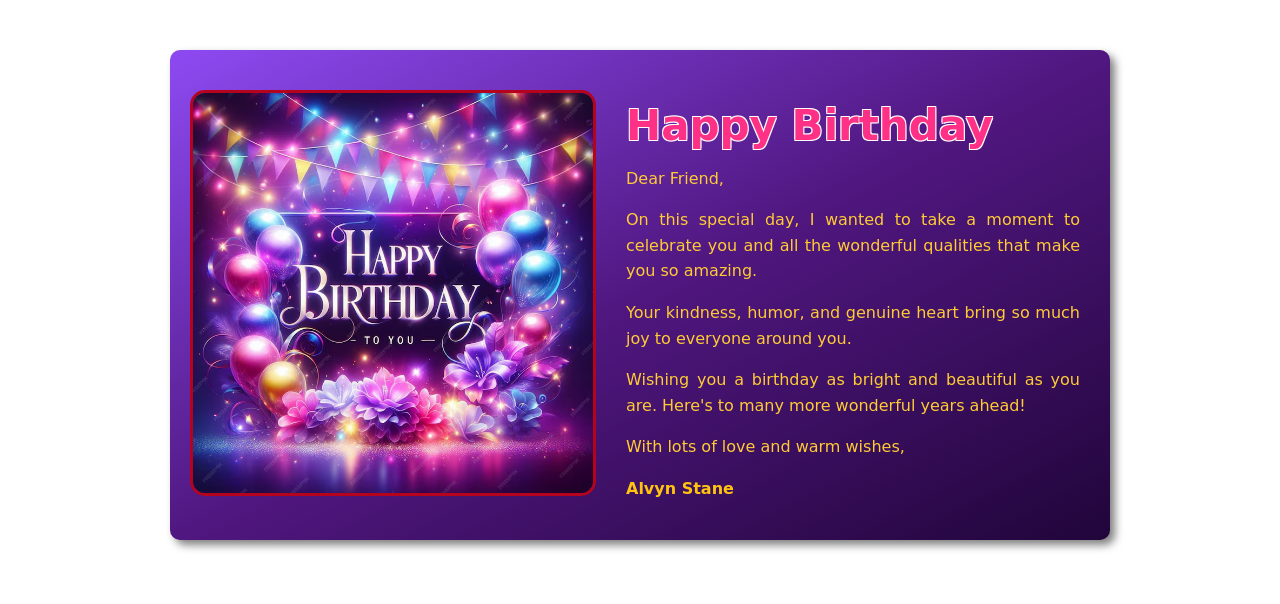
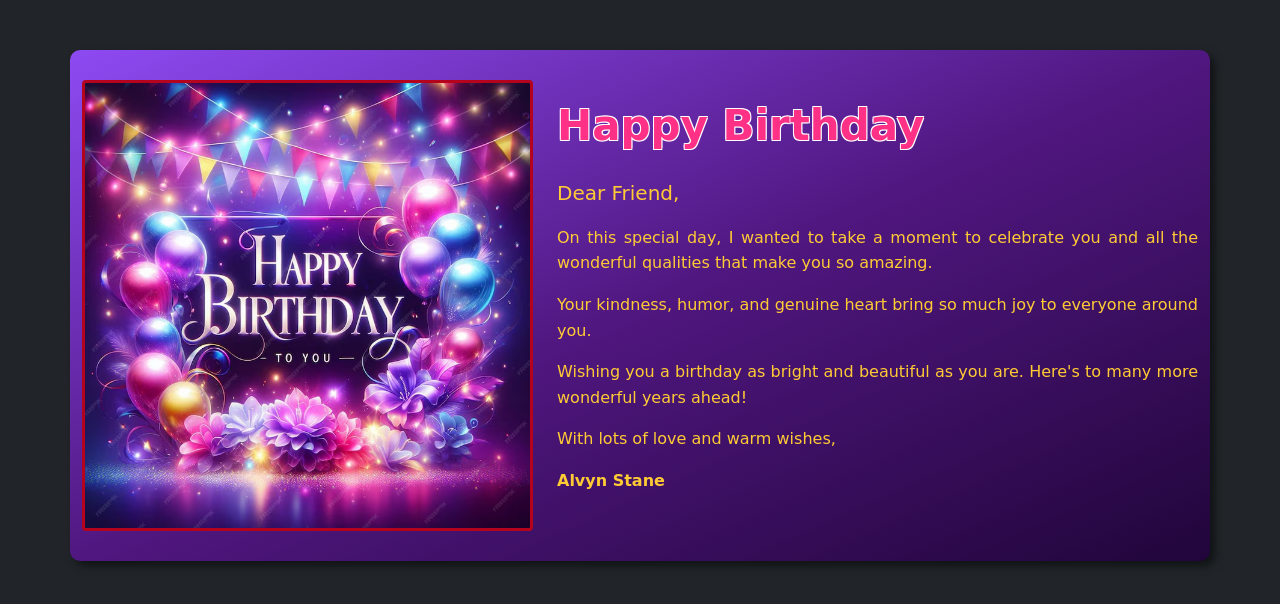
Before and after one commit to AlvynStane/Assignment2, a plain HTML site: page index.html in a window 1280 px wide. Drawn offline with nearby package versions, Linux system fonts and the light colour scheme.

Commit message:
tambah bootstrap

```diff
--- a/index.html
+++ b/index.html
@@ -5,21 +5,25 @@
     <meta name="viewport" content="width=device-width, initial-scale=1.0">
     <title>Happy Birthday</title>
     <link rel="stylesheet" href="style.css">
+    <link href="https://cdn.jsdelivr.net/npm/bootstrap@5.0.2/dist/css/bootstrap.min.css" rel="stylesheet" integrity="sha384-EVSTQN3/azprG1Anm3QDgpJLIm9Nao0Yz1ztcQTwFspd3yD65VohhpuuCOmLASjC" crossorigin="anonymous">
 </head>
-<body>
-    <div class="container">
-        <div class="left">
-            <img src="HB1.jpg" alt="Happy Birthday" class="cake_img">
-        </div>
-        <div class="right">
-            <h1 class="title">Happy Birthday</h1>
-            <p>Dear Friend,</p>
-            <p>On this special day, I wanted to take a moment to celebrate you and all the wonderful qualities that make you so amazing.</p>
-            <p>Your kindness, humor, and genuine heart bring so much joy to everyone around you.</p>
-            <p>Wishing you a birthday as bright and beautiful as you are. Here's to many more wonderful years ahead!</p>
-            <p>With lots of love and warm wishes,</p>
-            <p class="name">Alvyn Stane</p>
+<body class="bg-dark">
+    <div class="container cont-color">
+        <div class="row align-items-center g-4">
+            <div class="col-md-5">
+                <img src="HB1.jpg" alt="Happy Birthday" class="img-fluid rounded cake_img">
+            </div>
+            <div class="col-md-7 align-items-center">
+                <h1 class="fw-bolder title">Happy Birthday</h1>
+                <p class="fs-5">Dear Friend,</p>
+                <p>On this special day, I wanted to take a moment to celebrate you and all the wonderful qualities that make you so amazing.</p>
+                <p>Your kindness, humor, and genuine heart bring so much joy to everyone around you.</p>
+                <p>Wishing you a birthday as bright and beautiful as you are. Here's to many more wonderful years ahead!</p>
+                <p>With lots of love and warm wishes,</p>
+                <p class="fw-bold">Alvyn Stane</p>
+            </div>
         </div>
     </div>
+    <script src="https://cdn.jsdelivr.net/npm/bootstrap@5.0.2/dist/js/bootstrap.bundle.min.js" integrity="sha384-MrcW6ZMFYlzcLA8Nl+NtUVF0sA7MsXsP1UyJoMp4YLEuNSfAP+JcXn/tWtIaxVXM" crossorigin="anonymous"></script>
 </body>
 </html>
--- a/style.css
+++ b/style.css
@@ -1,34 +1,28 @@
-.container {
+.cont-color {
     display: flex;
     flex-direction: row;
     align-items: center;
     justify-content: center;
     border-radius: 10px;
-    width: 900px;
-    height: 450px;
     background-image: linear-gradient(to bottom right, #8e4af2, #501780, #21053a);
     background-color: #501780;
-    padding: 20px;
+    padding: 30px;
     box-shadow: 5px 5px 8px rgba(0, 0, 0, 0.5);
     margin: 50px auto;
 }
 
 .cake_img {
-    width: 400px;
-    height: 400px;
-    border-radius: 10px;
     object-fit: fill;
     border: 3px solid #b5031d;
     border-radius: 15px;
 }
 
-.left {
-    margin-right: 20px;
-}
-
-.right {
-    margin: 10px;
-    max-width: 500px;
+.title {
+    font-family: cursive;
+    font-size: 42px;
+    color: #ff3187;
+    margin-bottom: 25px;
+    text-shadow: -1px -1px 0 #fff, 1px -1px 0 #fff, -1px 1px 0 #fff, 1px 1px 0 #fff;
 }
 
 p {
@@ -38,16 +32,3 @@ p {
     line-height: 1.6;
     color: #ffcb35;
 }
-
-.title {
-    font-family: cursive;
-    font-size: 42px;
-    color: #ff3187;
-    margin-bottom: 10px;
-    text-shadow: -1px -1px 0 #fff, 1px -1px 0 #fff, -1px 1px 0 #fff, 1px 1px 0 #fff;
-}
-
-.name{
-    font-weight: bold;
-    color: #ffc310;
-}
```
